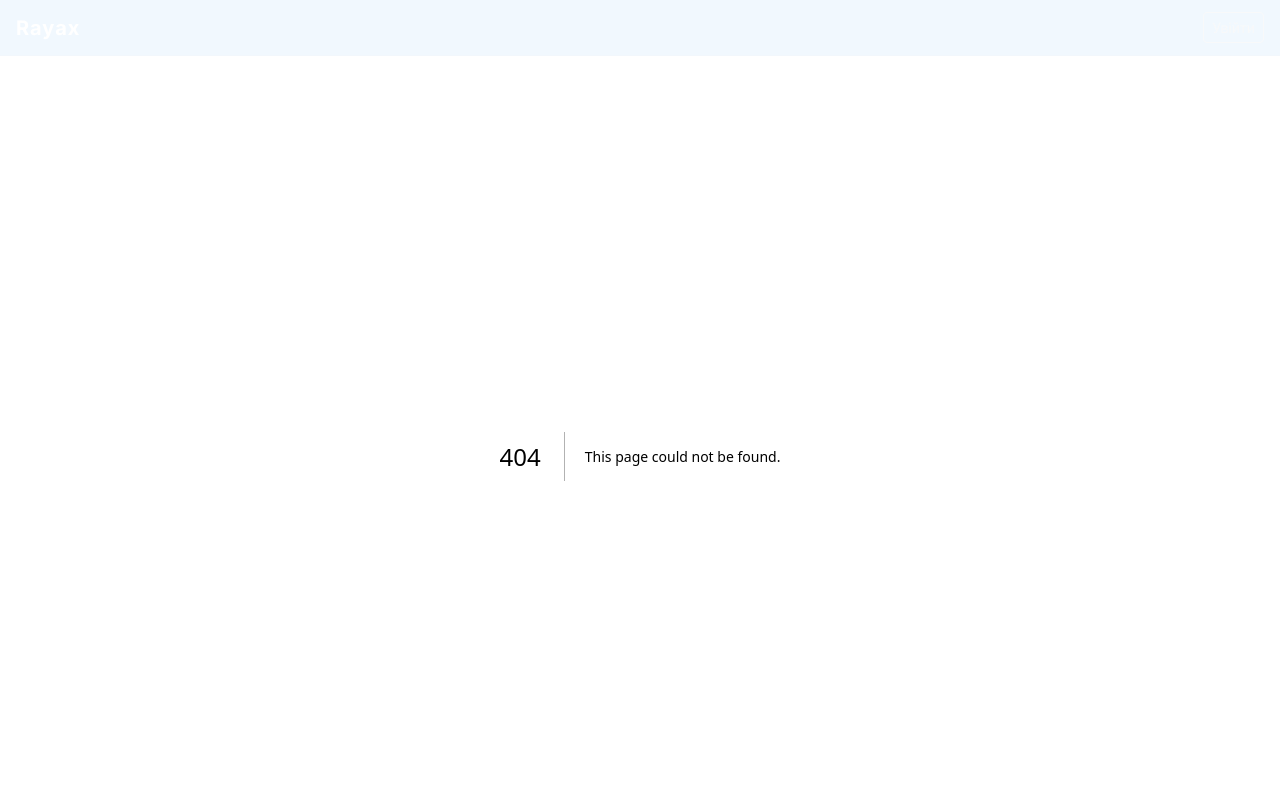
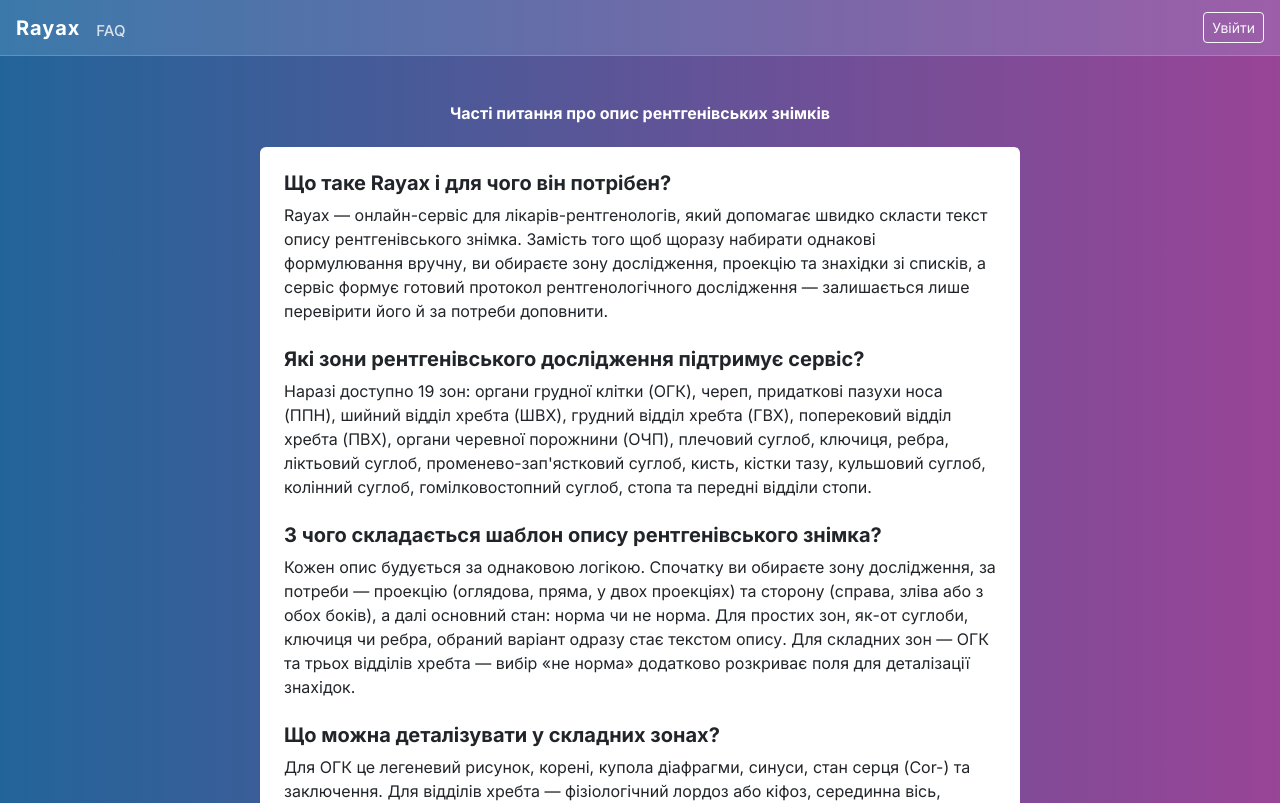
Before and after one commit to badday182/rayax_next, a Next.js app: page /faq in a window 1280 px wide. Before the commit this address had no page. Shown: the top 803 px of the page. Built offline with nearby package versions, Linux system fonts and the light colour scheme.

Commit message:
feat: add FAQ page and link it in the header and home page

```diff
--- /dev/null
+++ b/src/app/faq/page.js
@@ -0,0 +1,93 @@
+import Link from "next/link";
+
+export const metadata = {
+  title: "Часті питання про опис рентгенівських знімків",
+  description:
+    "Як працює Rayax: які зони рентгенівського дослідження підтримуються, з чого складаються шаблони опису, як зберегти власні формулювання та чи зберігаються дані пацієнтів.",
+  alternates: {
+    canonical: "/faq",
+  },
+};
+
+const faqItems = [
+  {
+    question: "Що таке Rayax і для чого він потрібен?",
+    answer:
+      "Rayax — онлайн-сервіс для лікарів-рентгенологів, який допомагає швидко скласти текст опису рентгенівського знімка. Замість того щоб щоразу набирати однакові формулювання вручну, ви обираєте зону дослідження, проекцію та знахідки зі списків, а сервіс формує готовий протокол рентгенологічного дослідження — залишається лише перевірити його й за потреби доповнити.",
+  },
+  {
+    question: "Які зони рентгенівського дослідження підтримує сервіс?",
+    answer:
+      "Наразі доступно 19 зон: органи грудної клітки (ОГК), череп, придаткові пазухи носа (ППН), шийний відділ хребта (ШВХ), грудний відділ хребта (ГВХ), поперековий відділ хребта (ПВХ), органи черевної порожнини (ОЧП), плечовий суглоб, ключиця, ребра, ліктьовий суглоб, променево-зап'ястковий суглоб, кисть, кістки тазу, кульшовий суглоб, колінний суглоб, гомілковостопний суглоб, стопа та передні відділи стопи.",
+  },
+  {
+    question: "З чого складається шаблон опису рентгенівського знімка?",
+    answer:
+      "Кожен опис будується за однаковою логікою. Спочатку ви обираєте зону дослідження, за потреби — проекцію (оглядова, пряма, у двох проекціях) та сторону (справа, зліва або з обох боків), а далі основний стан: норма чи не норма. Для простих зон, як-от суглоби, ключиця чи ребра, обраний варіант одразу стає текстом опису. Для складних зон — ОГК та трьох відділів хребта — вибір «не норма» додатково розкриває поля для деталізації знахідок.",
+  },
+  {
+    question: "Що можна деталізувати у складних зонах?",
+    answer:
+      "Для ОГК це легеневий рисунок, корені, купола діафрагми, синуси, стан серця (Cor-) та заключення. Для відділів хребта — фізіологічний лордоз або кіфоз, серединна вісь, висота тіл хребців, міжхребцеві проміжки, замикаючі пластинки тіл хребців, фасеткові та унковертебральні суглобові щілини і заключення. Кожне поле має власний список типових формулювань, а також пункт «Пустий варіант», який нічого не друкує у звіт — на випадок, коли текст зручніше дописати вручну.",
+  },
+  {
+    question: "Чи можна додати власні формулювання?",
+    answer:
+      "Так. Зареєстровані користувачі можуть зберігати власні варіанти у більшість списків знахідок — наступного разу вони з'являться в тому самому полі поруч із вбудованими. Окремо для ОГК, ШВХ, ГВХ і ПВХ можна створити власний шаблон «норма/не норма»: ви задаєте назву, яку буде видно у списку, і повний текст опису, що потрапить у звіт. Керувати збереженими формулюваннями та шаблонами можна в особистому кабінеті.",
+  },
+  {
+    question: "Чи зберігаються дані пацієнтів на сервері?",
+    answer:
+      "Ні. Дані пацієнта та текст звіту не залишають ваш браузер: вони зберігаються локально, щоб опис не зник при перезавантаженні сторінки, і нікуди не передаються. На сервері зберігаються лише дані вашого облікового запису та збережені вами власні формулювання і шаблони. Щоб прибрати локально збережений текст, скористайтесь кнопкою «Очистити редактор».",
+  },
+  {
+    question: "Як почати користуватись?",
+    answer:
+      "Перейдіть до генератора, оберіть зону дослідження, заповніть потрібні поля й натисніть «Додати» — сформований текст з'явиться у текстовому редакторі. Там його можна відредагувати, доповнити описом іншої зони або скопіювати у свою медичну систему. Реєстрація не обов'язкова: усі вбудовані шаблони доступні без неї, вона потрібна лише для збереження власних формулювань.",
+  },
+];
+
+const faqJsonLd = {
+  "@context": "https://schema.org",
+  "@type": "FAQPage",
+  mainEntity: faqItems.map((item) => ({
+    "@type": "Question",
+    name: item.question,
+    acceptedAnswer: {
+      "@type": "Answer",
+      text: item.answer,
+    },
+  })),
+};
+
+export default function FaqPage() {
+  return (
+    <main className="px-3 py-5 d-flex flex-column align-items-center">
+      <script
+        type="application/ld+json"
+        dangerouslySetInnerHTML={{ __html: JSON.stringify(faqJsonLd) }}
+      />
+      <h1 className="text-white fw-bold text-center mb-4">
+        Часті питання про опис рентгенівських знімків
+      </h1>
+
+      <div
+        className="backgroundWhite rounded p-4"
+        style={{ maxWidth: 760, width: "100%" }}
+      >
+        {faqItems.map((item) => (
+          <section key={item.question} className="mb-4">
+            <h2 className="h5 fw-bold mb-2">{item.question}</h2>
+            <p className="mb-0 fw400">{item.answer}</p>
+          </section>
+        ))}
+
+        <div className="text-center pt-2">
+          <Link href="/generator" className="btn btn-primary fw-bold">
+            Перейти до генератора
+          </Link>
+        </div>
+      </div>
+    </main>
+  );
+}
--- a/src/app/page.js
+++ b/src/app/page.js
@@ -14,6 +14,11 @@ export default function Home() {
       <Link href="/generator" className="p-2 px-4 glass-button d-ruby fw-bold">
         Перейти до генератора
       </Link>
+      <p className="mt-4 mb-0">
+        <Link href="/faq" className="text-white">
+          Як це працює та що входить у шаблони опису
+        </Link>
+      </p>
     </main>
   );
 }
--- a/src/app/sitemap.js
+++ b/src/app/sitemap.js
@@ -15,5 +15,11 @@ export default function sitemap() {
       changeFrequency: "weekly",
       priority: 0.9,
     },
+    {
+      url: `${siteUrl}/faq`,
+      lastModified: new Date(),
+      changeFrequency: "monthly",
+      priority: 0.8,
+    },
   ];
 }
--- a/src/components/Header/Header.js
+++ b/src/components/Header/Header.js
@@ -24,12 +24,17 @@ const Header = () => {
 
   return (
     <header className="siteHeader d-flex align-items-center justify-content-between px-3">
+      <div className="d-flex align-items-center gap-3">
         <Link
           href="/"
           className="siteHeader-logo fw-bold text-decoration-none text-white user-select-none"
         >
           Rayax
         </Link>
+        <Link href="/faq" className="siteHeader-navLink text-decoration-none">
+          FAQ
+        </Link>
+      </div>
 
       <div className="d-flex align-items-center gap-2">
         {!loading &&
--- a/src/components/Header/header.css
+++ b/src/components/Header/header.css
@@ -14,6 +14,17 @@
 
 .siteHeader-logo:hover {
   text-shadow: 0 0 12px rgb(186 223 243 / 80%);
+}
+
+.siteHeader-navLink {
+  font-size: 15px;
+  color: rgb(245 245 245 / 85%);
+  transition: color 0.2s ease;
+  align-self: end;
+}
+
+.siteHeader-navLink:hover {
+  color: #fff;
 }
 
 .siteHeader-name {
```
Also changed, not shown: 1 other file (tests, documents, lock files or other folders). Lines whose indentation alone changed are shown as unchanged.
